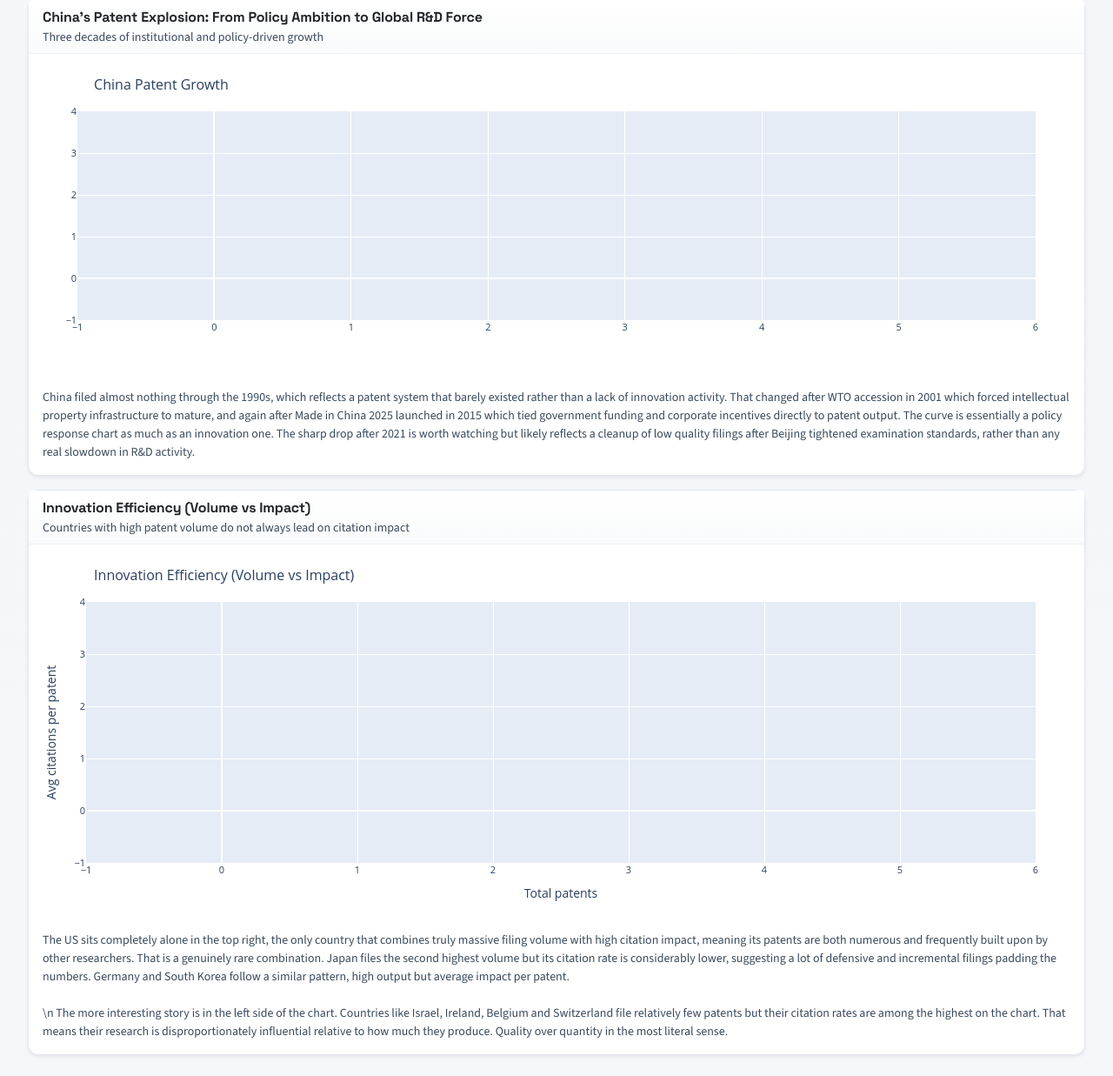
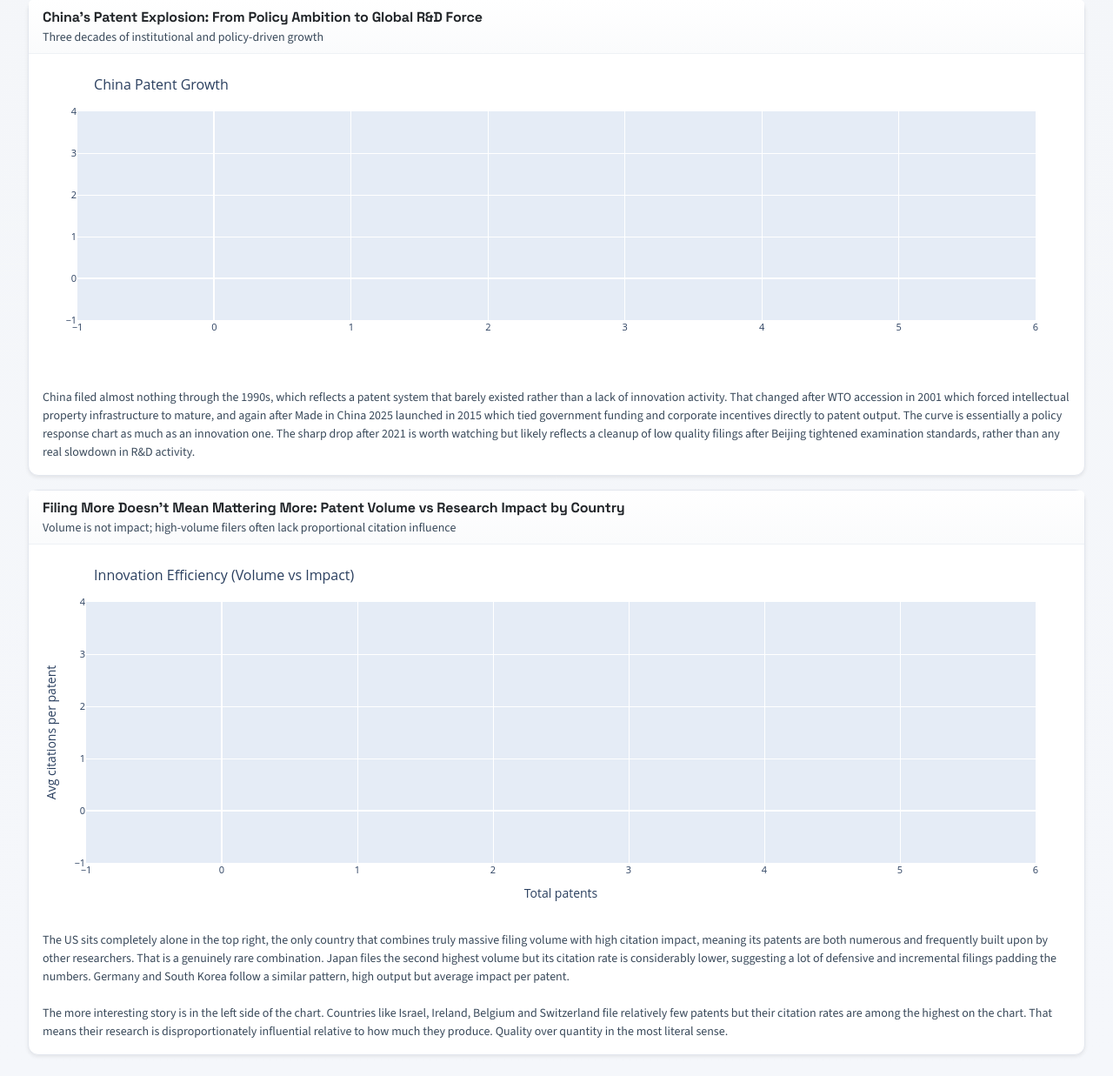
Before and after one commit to NundaElroy/patent_data_engineering_pipeline, a Flask app: page / in a window 1280 px wide, after a click on "Countries". Shown: the part 1942-3179 px from the top of the page at 87% size. Run offline with Flask 3, Linux system fonts and the light colour scheme; some libraries are stand-ins or nearby versions.

Commit message:
modified:   dashboard/templates/dashboard.html 	modified:   requirements.txt

```diff
--- a/dashboard/templates/dashboard.html
+++ b/dashboard/templates/dashboard.html
@@ -201,13 +201,13 @@
             <div class="col-12">
               <div class="card shadow-sm">
                 <div class="card-header bg-white">
-                  <div class="fw-semibold">Innovation Efficiency (Volume vs Impact)</div>
-                  <div class="text-muted small">Countries with high patent volume do not always lead on citation impact</div>
+                  <div class="fw-semibold">Filing More Doesn't Mean Mattering More: Patent Volume vs Research Impact by Country</div>
+                  <div class="text-muted small">Volume is not impact; high-volume filers often lack proportional citation influence</div>
                 </div>
                 <div class="card-body">
                   {{ charts.innovation_efficiency | safe }}
                   <div class="text-muted small mt-2">
-                    The US sits completely alone in the top right, the only country that combines truly massive filing volume with high citation impact, meaning its patents are both numerous and frequently built upon by other researchers. That is a genuinely rare combination. Japan files the second highest volume but its citation rate is considerably lower, suggesting a lot of defensive and incremental filings padding the numbers. Germany and South Korea follow a similar pattern, high output but average impact per patent.<br><br>\n                    The more interesting story is in the left side of the chart. Countries like Israel, Ireland, Belgium and Switzerland file relatively few patents but their citation rates are among the highest on the chart. That means their research is disproportionately influential relative to how much they produce. Quality over quantity in the most literal sense.
+                    The US sits completely alone in the top right, the only country that combines truly massive filing volume with high citation impact, meaning its patents are both numerous and frequently built upon by other researchers. That is a genuinely rare combination. Japan files the second highest volume but its citation rate is considerably lower, suggesting a lot of defensive and incremental filings padding the numbers. Germany and South Korea follow a similar pattern, high output but average impact per patent.<br><br>                    The more interesting story is in the left side of the chart. Countries like Israel, Ireland, Belgium and Switzerland file relatively few patents but their citation rates are among the highest on the chart. That means their research is disproportionately influential relative to how much they produce. Quality over quantity in the most literal sense.
                   </div>
                 </div>
               </div>
--- a/requirements.txt
+++ b/requirements.txt
@@ -1,4 +1,4 @@
 flask>=3.0.0
 pandas>=2.0.0
-plotly>=5.20.0
+plotly==5.18.0
 numpy>=1.24.0
```
